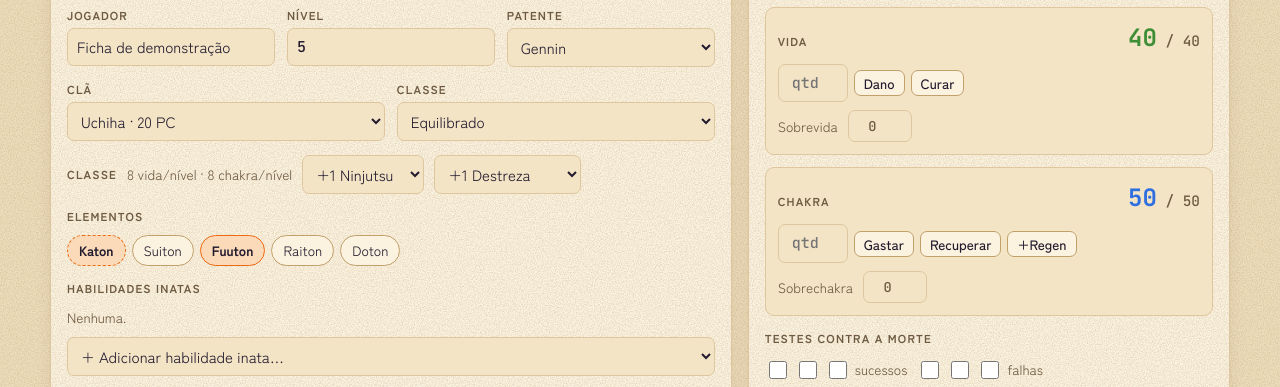
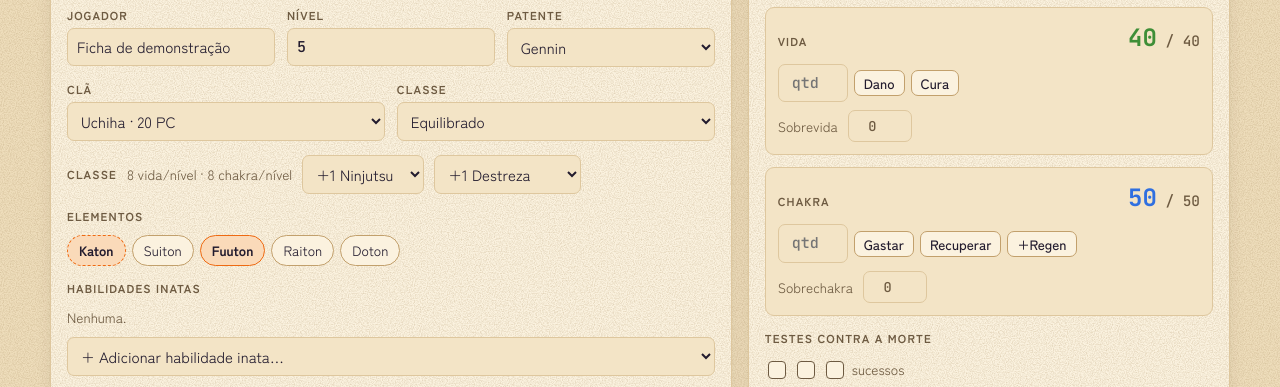
Before and after one commit to Henriquexon/ficha-naruto, a plain HTML site: page index.html in a window 1280 px wide. Shown: the part 232-619 px from the top of the page. Drawn offline with Linux system fonts and the light colour scheme; a web font is replaced by a local one.

Commit message:
Ajusta a seção Vitalidade da Ficha Ninja

```diff
--- a/css/style.css
+++ b/css/style.css
@@ -368,8 +368,30 @@ tr:last-child td { border-bottom: 0; }
 .ajuste { display: flex; gap: 6px; align-items: center; flex-wrap: wrap; }
 .ajuste input { width: 70px; text-align: center; }
 .trilha { display: flex; gap: 5px; align-items: center; }
-.trilha input[type="checkbox"] { width: 18px; height: 18px; accent-color: var(--accent); }
-.trilha.falha input[type="checkbox"] { accent-color: var(--seal); }
+.trilha input[type="checkbox"] {
+  appearance: none;
+  display: grid;
+  place-items: center;
+  width: 18px;
+  height: 18px;
+  margin: 3px;
+  border: 1px solid var(--muted);
+  border-radius: 4px;
+  background: var(--surface);
+  color: var(--rk-d);
+  cursor: pointer;
+}
+.trilha input[type="checkbox"]:checked {
+  border-color: currentColor;
+  background: var(--rk-d-bg);
+}
+.trilha input[type="checkbox"]:checked::before {
+  content: "✓";
+  font: bold 14px/1 system-ui, sans-serif;
+}
+.trilha.falha input[type="checkbox"] { color: var(--seal); }
+.trilha.falha input[type="checkbox"]:checked { background: var(--seal-soft); }
+.trilha.falha input[type="checkbox"]:checked::before { content: "×"; }
 
 /* Listas de cartões (jutsus etc.) */
 .lista { display: grid; gap: 8px; }
--- a/js/app.js
+++ b/js/app.js
@@ -718,23 +718,23 @@
         <div class="ajuste">
           <input type="number" id="aj-${tipo}" min="0" placeholder="qtd" aria-label="Quantidade de ${rot.toLowerCase()}">
           <button class="btn peq" data-acao="ajustar" data-alvo="${tipo}" data-s="-1">${tipo === 'vida' ? 'Dano' : 'Gastar'}</button>
-          <button class="btn peq" data-acao="ajustar" data-alvo="${tipo}" data-s="1">${tipo === 'vida' ? 'Curar' : 'Recuperar'}</button>
+          <button class="btn peq" data-acao="ajustar" data-alvo="${tipo}" data-s="1">${tipo === 'vida' ? 'Cura' : 'Recuperar'}</button>
           ${tipo === 'chakra' ? `<button class="btn peq" data-acao="regen" title="Ação de turno inteiro em Concentração">+Regen</button>` : ''}
         </div>
         <label class="linha sub">${sobreRot} ${numInp(sobreK, F[sobreK], 'class="mini" min="0"')}</label>
       </div>`;
     return `
     <section class="painel c5">
-      <div class="painel-topo"><h2>Vitalidade</h2><span class="extra">Descanso curto: ${D.dadosDescanso} dado(s)</span></div>
+      <div class="painel-topo"><h2>Vitalidade</h2><span class="extra">Descanso curto: ${D.dadosDescanso} ${D.dadosDescanso === 1 ? 'dado' : 'dados'} de classe <span aria-hidden="true">🎲</span></span></div>
       <div class="recursos">
         ${recurso('vida', 'Vida', 'pvAtual', 'vidaMax', 'sobrevida', 'Sobrevida')}
         ${recurso('chakra', 'Chakra', 'chakraAtual', 'chakraMax', 'sobrechakra', 'Sobrechakra')}
       </div>
       <div class="pilha">
         <span class="rotulo">Testes contra a morte</span>
-        <div class="linha">
-          <span class="trilha" aria-label="Sucessos">${[1, 2, 3].map((i) => `<input type="checkbox" data-acao="morte" data-t="v" data-i="${i}" ${F.morte.v >= i ? 'checked' : ''} aria-label="Sucesso ${i}">`).join('')} <span class="sub">sucessos</span></span>
-          <span class="trilha falha" aria-label="Falhas">${[1, 2, 3].map((i) => `<input type="checkbox" data-acao="morte" data-t="d" data-i="${i}" ${F.morte.d >= i ? 'checked' : ''} aria-label="Falha ${i}">`).join('')} <span class="sub">falhas</span></span>
+        <div class="pilha">
+          <div class="trilha" role="group" aria-label="Sucessos">${[1, 2, 3].map((i) => `<input type="checkbox" data-acao="morte" data-t="v" data-i="${i}" ${F.morte.v >= i ? 'checked' : ''} aria-label="Sucesso ${i}">`).join('')} <span class="sub">sucessos</span></div>
+          <div class="trilha falha" role="group" aria-label="Falhas">${[1, 2, 3].map((i) => `<input type="checkbox" data-acao="morte" data-t="d" data-i="${i}" ${F.morte.d >= i ? 'checked' : ''} aria-label="Falha ${i}">`).join('')} <span class="sub">falhas</span></div>
         </div>
       </div>
       <div class="pilha"><span class="rotulo">Condições</span><div class="chips">${cond}</div></div>
```
